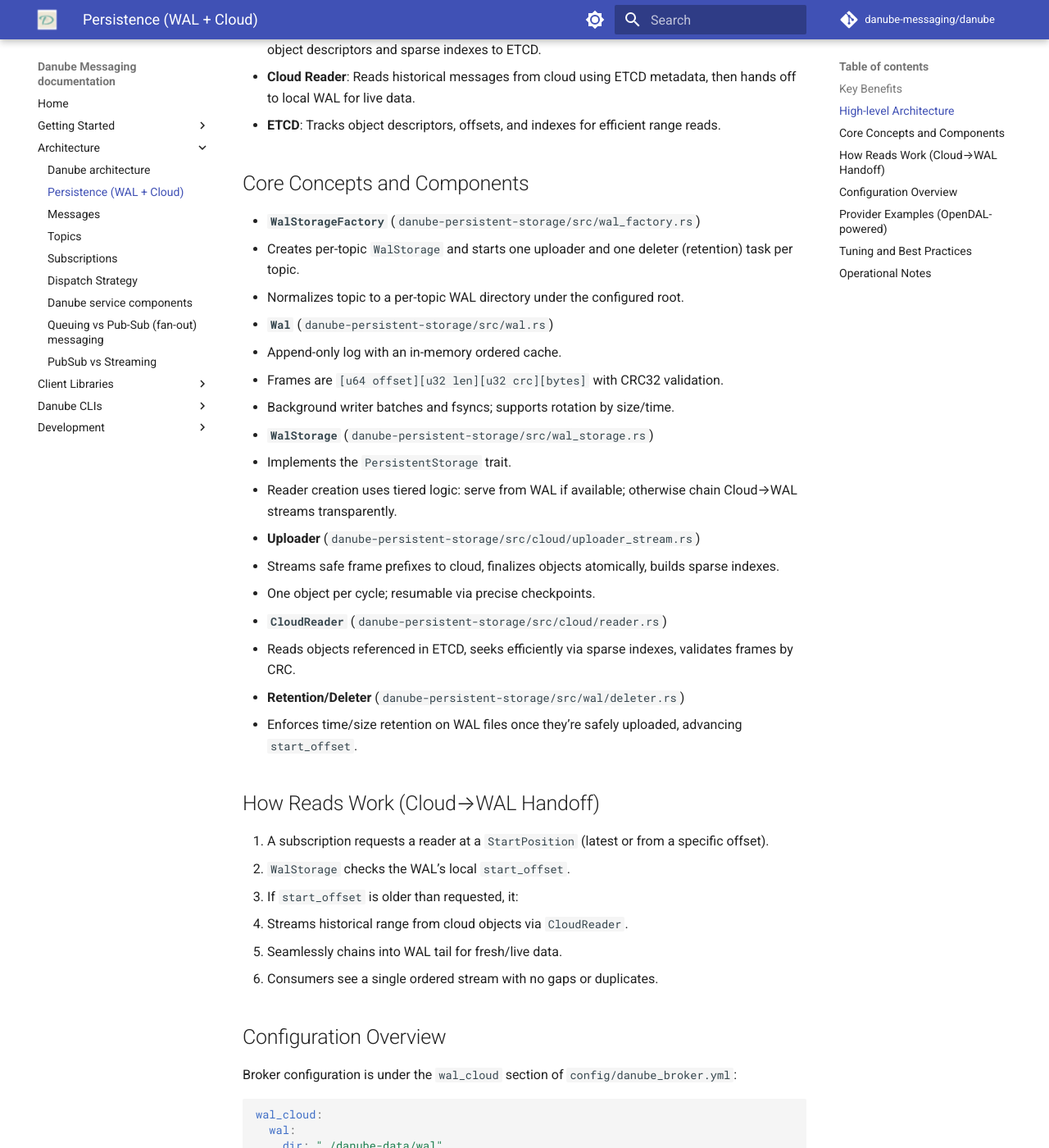
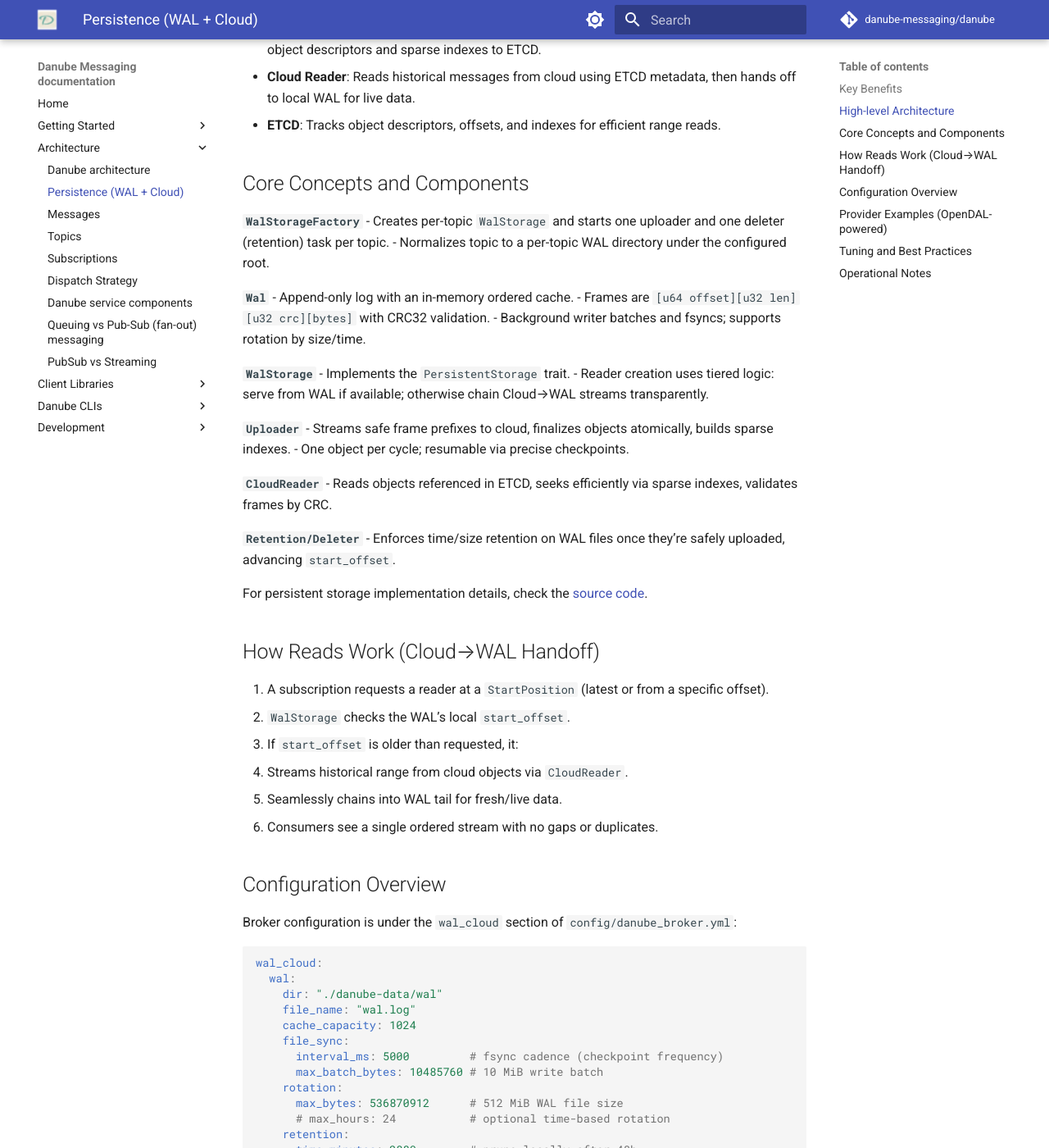
Before and after one commit to danube-messaging/danube_docs, an MkDocs documentation site: the page built from docs/architecture/persistence.md, in a window 1280 px wide and 1400 px high, scrolled down 1147 px. Shown: the whole window at 82% size. Built offline with MkDocs 1.6.1 and Material for MkDocs 9.7.7, drawn with Linux system fonts in a browser that asks for light colours; comment, search, counter and statistics services are not loaded.

Commit message:
minor syntax adjustments

```diff
--- a/docs/architecture/persistence.md
+++ b/docs/architecture/persistence.md
@@ -35,28 +35,30 @@
 
 ## Core Concepts and Components
 
-- **`WalStorageFactory`** (`danube-persistent-storage/src/wal_factory.rs`)
+**`WalStorageFactory`**
   - Creates per-topic `WalStorage` and starts one uploader and one deleter (retention) task per topic.
   - Normalizes topic to a per-topic WAL directory under the configured root.
 
-- **`Wal`** (`danube-persistent-storage/src/wal.rs`)
+**`Wal`**
   - Append-only log with an in-memory ordered cache.
   - Frames are `[u64 offset][u32 len][u32 crc][bytes]` with CRC32 validation.
   - Background writer batches and fsyncs; supports rotation by size/time.
 
-- **`WalStorage`** (`danube-persistent-storage/src/wal_storage.rs`)
+**`WalStorage`**
   - Implements the `PersistentStorage` trait.
   - Reader creation uses tiered logic: serve from WAL if available; otherwise chain Cloud→WAL streams transparently.
 
-- **Uploader** (`danube-persistent-storage/src/cloud/uploader_stream.rs`)
+**`Uploader`**
   - Streams safe frame prefixes to cloud, finalizes objects atomically, builds sparse indexes.
   - One object per cycle; resumable via precise checkpoints.
 
-- **`CloudReader`** (`danube-persistent-storage/src/cloud/reader.rs`)
+**`CloudReader`**
   - Reads objects referenced in ETCD, seeks efficiently via sparse indexes, validates frames by CRC.
 
-- **Retention/Deleter** (`danube-persistent-storage/src/wal/deleter.rs`)
+**`Retention/Deleter`**
   - Enforces time/size retention on WAL files once they’re safely uploaded, advancing `start_offset`.
+
+For persistent storage implementation details, check the [source code](https://github.com/danube-messaging/danube/tree/main/danube-persistent-storage).
 
 ## How Reads Work (Cloud→WAL Handoff)
 
```
